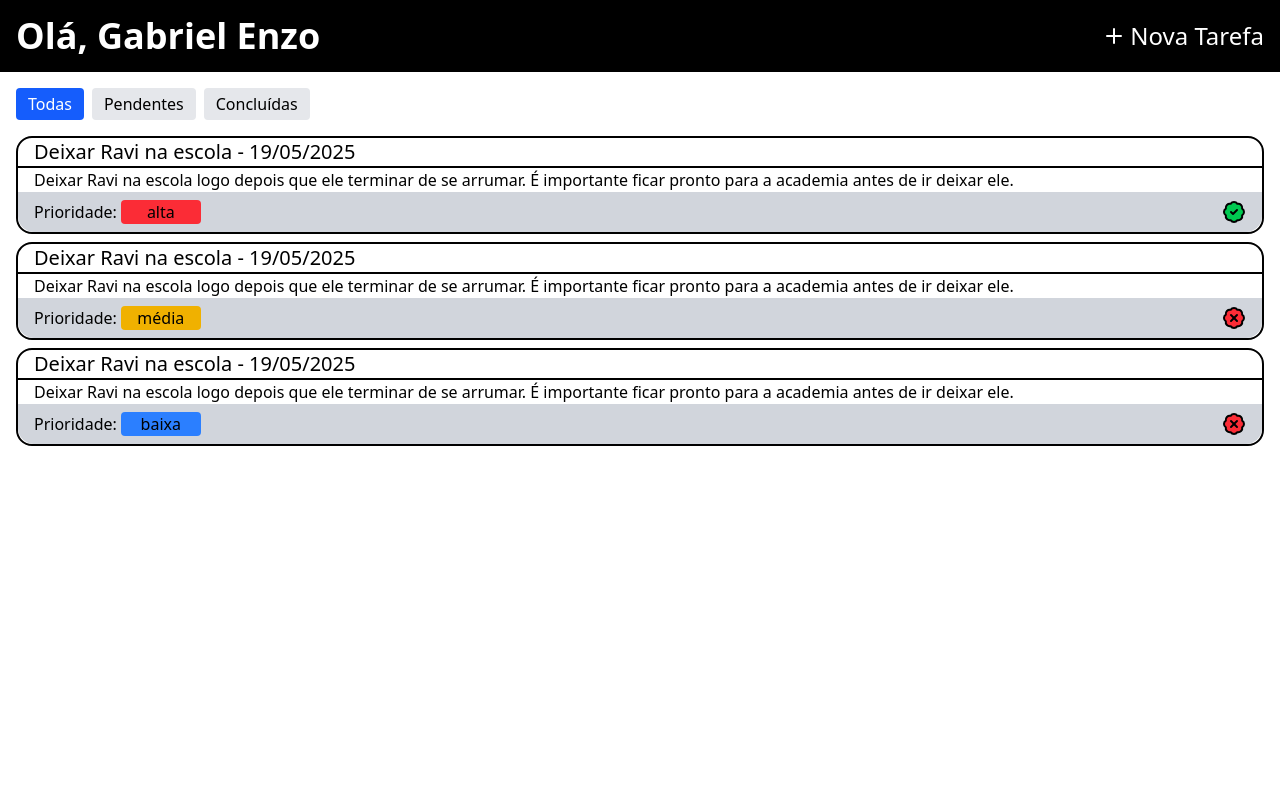
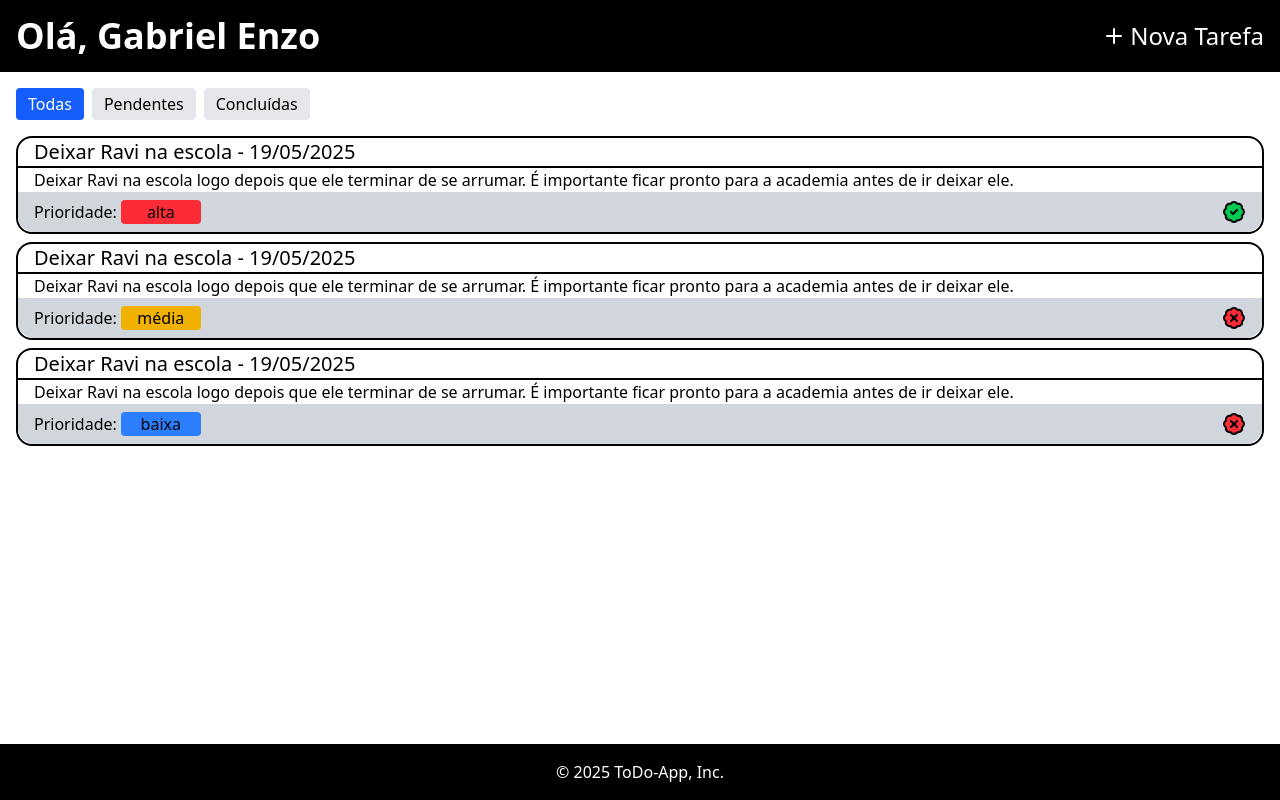
Before and after one commit to GabrielEnzoVidaldeAlmeida/ToDo-App, a Next.js app in the folder frontend/: page / in a window 1280 px wide. Built offline with nearby package versions, Linux system fonts and the light colour scheme.

Commit message:
adicionando componente Footer

```diff
--- a/frontend/src/app/layout.tsx
+++ b/frontend/src/app/layout.tsx
@@ -1,17 +1,7 @@
 import type { Metadata } from "next";
-import { Geist, Geist_Mono } from "next/font/google";
 import "./globals.css";
 import { Nav } from "@/components/Nav";
-
-const geistSans = Geist({
-  variable: "--font-geist-sans",
-  subsets: ["latin"],
-});
-
-const geistMono = Geist_Mono({
-  variable: "--font-geist-mono",
-  subsets: ["latin"],
-});
+import { Footer } from "@/components/Footer";
 
 export const metadata: Metadata = {
   title: "Create Next App",
@@ -25,12 +15,12 @@ export default function RootLayout({
 }>) {
   return (
     <html lang="en">
-      <body
-        className={`${geistSans.variable} ${geistMono.variable} antialiased`}
-      >
+      <body className="flex flex-col min-h-screen">
         <Nav />
 
-        <main>{children}</main>
+        <main className="flex-1">{children}</main>
+
+        <Footer />
       </body>
     </html>
   );
--- /dev/null
+++ b/frontend/src/components/Footer/index.tsx
@@ -0,0 +1,7 @@
+export function Footer() {
+  return (
+    <footer className="bg-black flex items-center justify-center py-4 mt-4">
+      <label className="text-white">© 2025 ToDo-App, Inc.</label>
+    </footer>
+  );
+}
```
